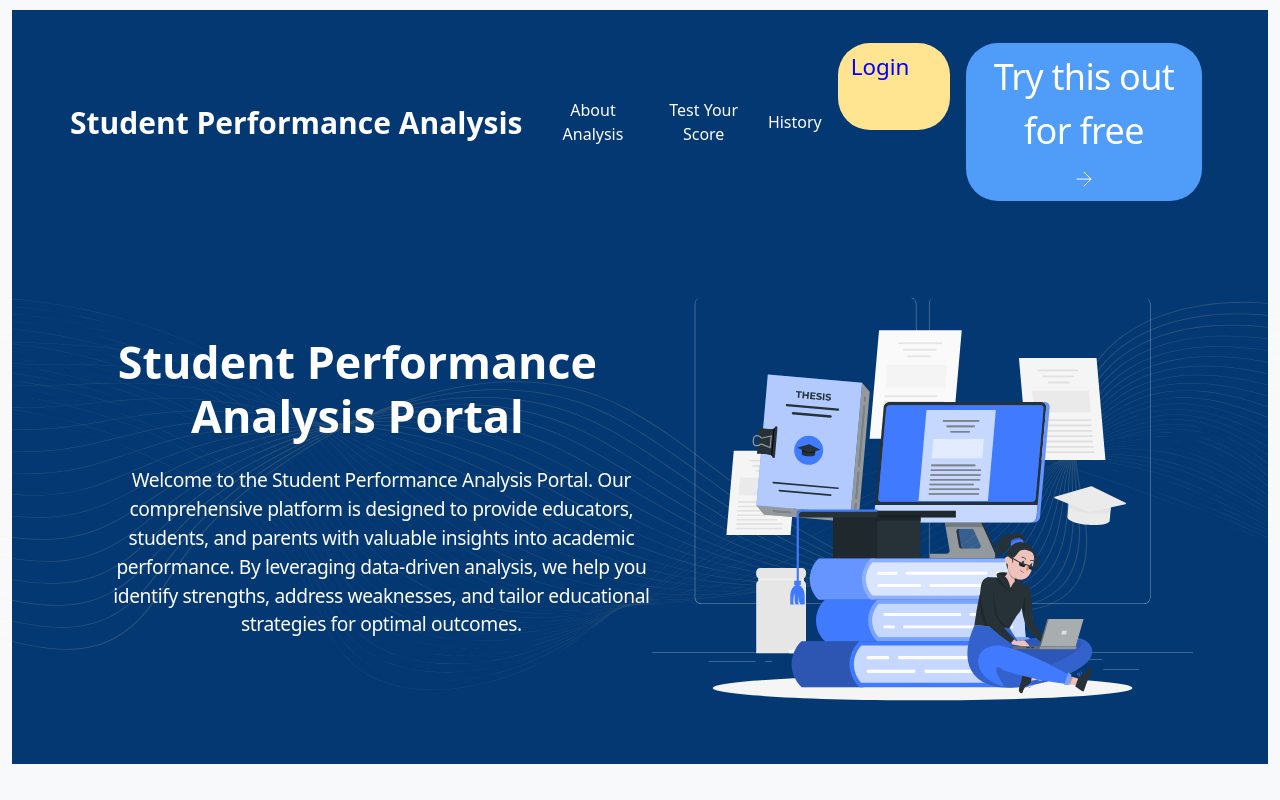
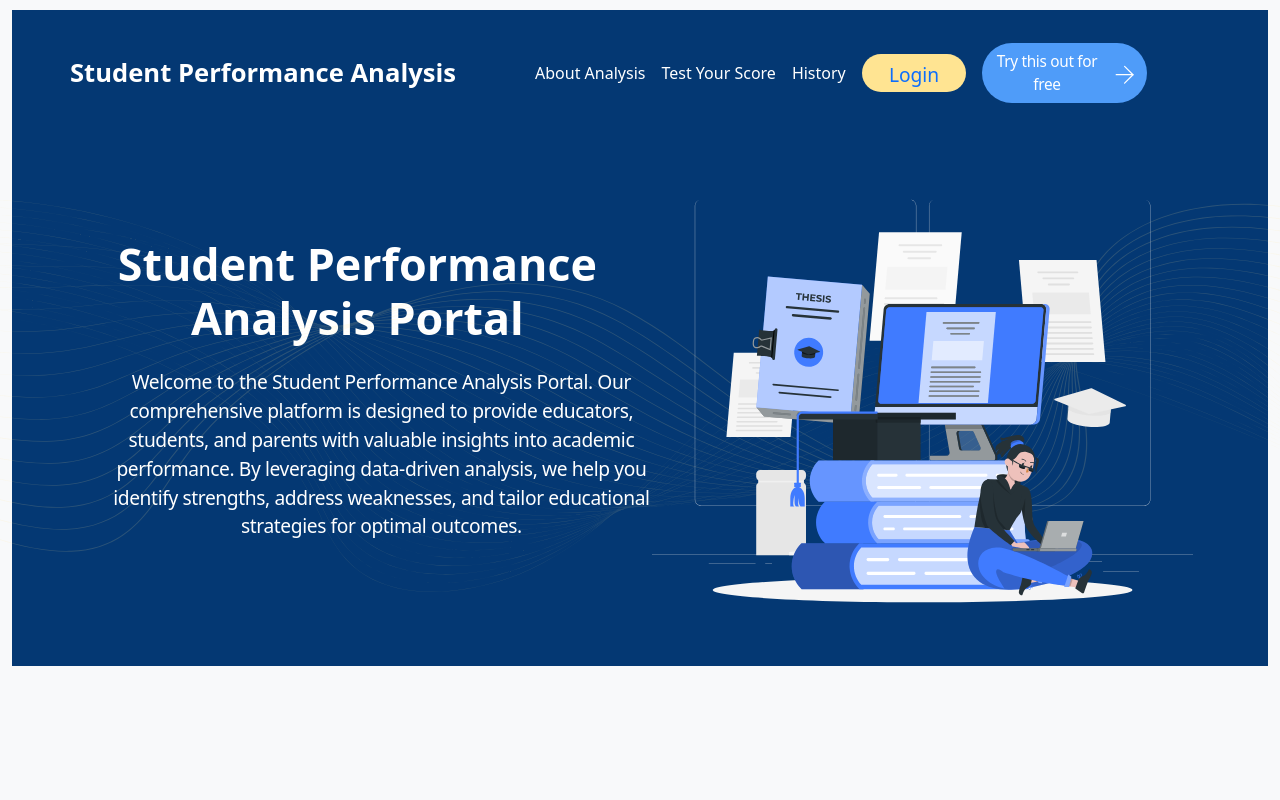
Before and after one commit to Manoj12012004/Student_performance_analysis, a React (Create React App) app in the folder app/: page / in a window 1280 px wide. Shown: the top 800 px of the page. Built offline with nearby package versions, Linux system fonts and the light colour scheme.

Commit message:
homeChange

```diff
--- a/app/src/components/Footer.css
+++ b/app/src/components/Footer.css
@@ -4,7 +4,7 @@
 }
 .footer .text-wrapper {
   color: #ffffff;
-  font-size: 400%; /* Increase font size */
+  font-size: 4vw; /* Increase font size */
   font-weight: 700; /* Set font weight to bold */
   letter-spacing: -2%;
   width: 100%;
@@ -13,14 +13,15 @@
 
 .footer .get-started-for-free {
   color: #ffffff;
-  font-size: 150%;
+  font-size: 2vw;
   font-weight: 400;
   letter-spacing: -2%;
   text-align: center;
 }
 
 .footer .btn-try {
-  gap: 10%; /* Reduced gap between elements */
+  width: 30vw;
+  gap: 2vw; /* Reduced gap between elements */
   background-color: #4f9cf9;
   border-radius: 10px;
   padding: 2%;
@@ -28,12 +29,12 @@
 
 .footer .try-it-free {
   color: #ffffff;
-  font-size: 120%;
+  font-size: 2vw;
   font-weight: 500;
   letter-spacing: -2%;
   white-space: nowrap;
 }
 
 .footer svg{
-  width: 5%;
+  width: 2vw;
 }
--- a/app/src/components/Footer.jsx
+++ b/app/src/components/Footer.jsx
@@ -20,7 +20,7 @@ function Footer(){
         </div>
         <div className="btn-try d-flex align-items-center justify-content-center">
           <button onClick={()=>{token?nav("/auth/input_form"):nav("/register")}} style={{backgroundColor:"#4f9cf9",border:"none"}}>
-          <div className="try-it-free">Try it&nbsp;&nbsp;free</div>
+          <div className="try-it-free">Try it&nbsp;free</div>
           <svg viewBox="0 0 15 15" fill="none" xmlns="http://www.w3.org/2000/svg">
             <path d="M0.5 7.5H14.5" stroke="white" stroke-linecap="round" stroke-linejoin="round"/>
             <path d="M7.5 0.5L14.5 7.5L7.5 14.5" stroke="white" stroke-linecap="round" stroke-linejoin="round"/>
--- a/app/src/components/HowItWorks.css
+++ b/app/src/components/HowItWorks.css
@@ -2,7 +2,7 @@
 .content .heading {
   color: #212529;
   margin-bottom: 4%;
-  font-size: 350%; /* Adjusted font size for heading */
+  font-size: 4vw; /* Adjusted font size for heading */
   font-weight: bold; /* Set font weight to bold */
   text-align: left; /* Align text to the left */
   letter-spacing: -2%;
@@ -25,19 +25,32 @@
 
 .how-it-works .data-collection-we {
   font-weight: 700;
-  font-size: 200%;
-  line-height: 120%;
+  font-size: 2.2vw;
+  line-height: 3vw;
   letter-spacing: -2%;
 }
 
 .how-it-works .text-wrapper-2 {
   font-weight: 600;
-  font-size: 150%;
+  font-size: 1.5vw;
   font-weight: 600;
-  line-height: 150%;
+  line-height: 2vw;
   letter-spacing: -2%;
 }
 .how-it-works .div {
   color: #ffffff;
   white-space: nowrap;
 }
+@media only screen and (max-width: 768px) {
+  .content .heading {
+    font-size: 6vw;
+  }
+  .how-it-works .data-collection-we {
+    font-size: 3vw;
+    line-height: 4vw;
+  }
+  .how-it-works .text-wrapper-2 {
+    font-size: 2vw;
+    line-height: 3vw;
+  }
+}
--- a/app/src/components/HowItWorks.jsx
+++ b/app/src/components/HowItWorks.jsx
@@ -6,7 +6,7 @@ function HowItWorks(){
   return (
     <div className="how-it-works container-fluid d-flex justify-content-center p-5">
       <div className="block d-flex justify-content-between align-items-center row">
-        <img className="image-container col-md-6 col-sm-12" alt="" src={imagecontainer} />
+        <img className="image-container col-md-6 col-sm-12" alt="" src={imagecontainer} style={{width:"80%",margin:"auto"}}/>
         <div className="content d-flex flex-column col-md-6 col-sm-12">
           <h1 className="heading">How It Works</h1>
           <div className="description">
--- a/app/src/components/Navbar.css
+++ b/app/src/components/Navbar.css
@@ -3,35 +3,51 @@
     padding: 2%;
 }
 .Name{
-    font-size: 150%;
+    font-size: 2vw;
     font-weight: 700;
     text-align: left;
     color: #FFFF;
 }
 .Btn-Login{
-    width: 10%;
+    width: 2vw;
     background: #FFE492;
     border-radius: 2rem;
 }
 .Btn-Login .login{
-    width: 10%;
     font-weight: 500;
-    font-size: 140%;
-
+    font-size: 1.5vw;
     color: #043873;
+    margin: auto;
+}
+.Btn-Login .login a{
+    margin: auto;
+    text-decoration: none;
+}
+.Btn-Login:hover a{
+    color: white;
 }
 .Btn-Free{
-    width: 10%;
+    width: 5vw;
     background: #4F9CF9;
     border-radius: 2rem;
 }
 .Btn-Free p{
     font-weight: 500;
-    font-size: 150%;
+    font-size: 1.2vw;
     letter-spacing: -0.02em;
     color: #FFFFFF;
     margin: 0;
 }
-.Btn-Free svg{
-    left: 50%;
+
+#nav .About{
+    margin: auto;
+    color: white;
 }
+#nav .History{
+    margin: auto;
+    color: white;
+}
+#nav .Test{
+    margin: auto;
+    color: white;
+}
--- a/app/src/components/Navbar.jsx
+++ b/app/src/components/Navbar.jsx
@@ -1,5 +1,5 @@
 import "./Navbar.css";
-import { Link, useNavigate } from "react-router-dom";
+import { Link } from "react-router-dom";
 import Cookies from "universal-cookie";
 import { Container, Modal } from "react-bootstrap";
 import { useState } from "react";
@@ -9,12 +9,11 @@ const cookies = new Cookies();
 
 
 function Navbar1({props}){
-    const nav=useNavigate();
     const link=`${props}`
     const token=cookies.get("TOKEN")
     const logout=()=>{
         cookies.remove("TOKEN");
-        nav("/login");
+        window.location.href = "/login";
     }
     const [show,setShow]=useState(false)
     const handleClose = () => setShow(false);
@@ -29,10 +28,10 @@ function Navbar1({props}){
                 <Navbar.Toggle aria-controls="basic-navbar-nav"/>
                 <Navbar.Collapse id="basic-navbar-nav">
                     <Nav className="me-auto d-flex justify-content-between" style={{margin:"auto",}} >
-                        <Nav.Link className="About" style={{fontSize:"100%",color:"white",margin:"auto"}}>About Analysis</Nav.Link>
-                        <Nav.Link className="Test" style={{fontSize:"100%",color:"white",margin:"auto"}}>Test Your Score</Nav.Link>
-                        <Nav.Link className="History" style={{fontSize:"100%",color:"white",margin:"auto"}}>History</Nav.Link>
-                        <div className="Btns d-flex justify-content-center">
+                        <Nav.Link className="About" >About Analysis</Nav.Link>
+                        <Nav.Link className="Test" >Test Your Score</Nav.Link>
+                        <Nav.Link className="History" >History</Nav.Link>
+                        <div className="Btns d-flex justify-content-center align-items-center">
                             {token?<div className="logout d-flex justify-content-center align-items-center" >
                             <button onClick={handleShow} style={{border:"none",margin:"auto"}}>
                             <svg width="49" height="48" viewBox="0 0 49 48" fill="none" xmlns="http://www.w3.org/2000/svg" style={{backgroundColor:"#043873"}}>
@@ -54,15 +53,13 @@ function Navbar1({props}){
                                 </Modal.Footer>
                             </Modal>
                             </div>
-                            </div>:<Link to="/login" className="Btn-Login btn m-2 " style={{width:"40%",height:"50%",margin:"auto"}}><div className="login "><p style={{textDecoration:"none",color:"blue",textAlign:"center"}}>Login</p></div></Link>}
-                            {props==="register"?
-                            <Link to={link} className="Btn-Free btn m-2 d-flex" style={{width:"auto",gap:"1.0rem"}}><p style={{textDecoration:"none",color:"white"}}><p>Try this out for free</p>
-                                <div><svg width="16" height="16" viewBox="0 0 16 16" fill="none" xmlns="http://www.w3.org/2000/svg">
+                            </div>:<div className="Btn-Login btn m-2 " style={{width:"40%",height:"50%",margin:"auto"}}><div className="login"><Link to="/login">Login</Link></div></div>}
+                            <div className="Btn-Free btn m-2 d-flex" style={{width:"auto",gap:"1.0rem",marginTop:"auto",marginBottom:"auto"}}><p><Link to={link} style={{textDecoration:"none",color:"white"}}>Try this out for free</Link></p><div style={{marginTop:"auto",marginBottom:"auto"}}><svg viewBox="0 0 16 16" fill="none" xmlns="http://www.w3.org/2000/svg" style={{width:"1.5vw"}}>
                                 <path d="M1 8.08984H15" stroke="white" stroke-linecap="round" stroke-linejoin="round"/>
                                 <path d="M8 1.08984L15 8.08984L8 15.0898" stroke="white" stroke-linecap="round" stroke-linejoin="round"/>
                                 </svg>
-                            </div></p>
-                            </Link>:""}
+                            </div>
+                            </div>
                         </div>
                     </Nav>
                 </Navbar.Collapse>
```
